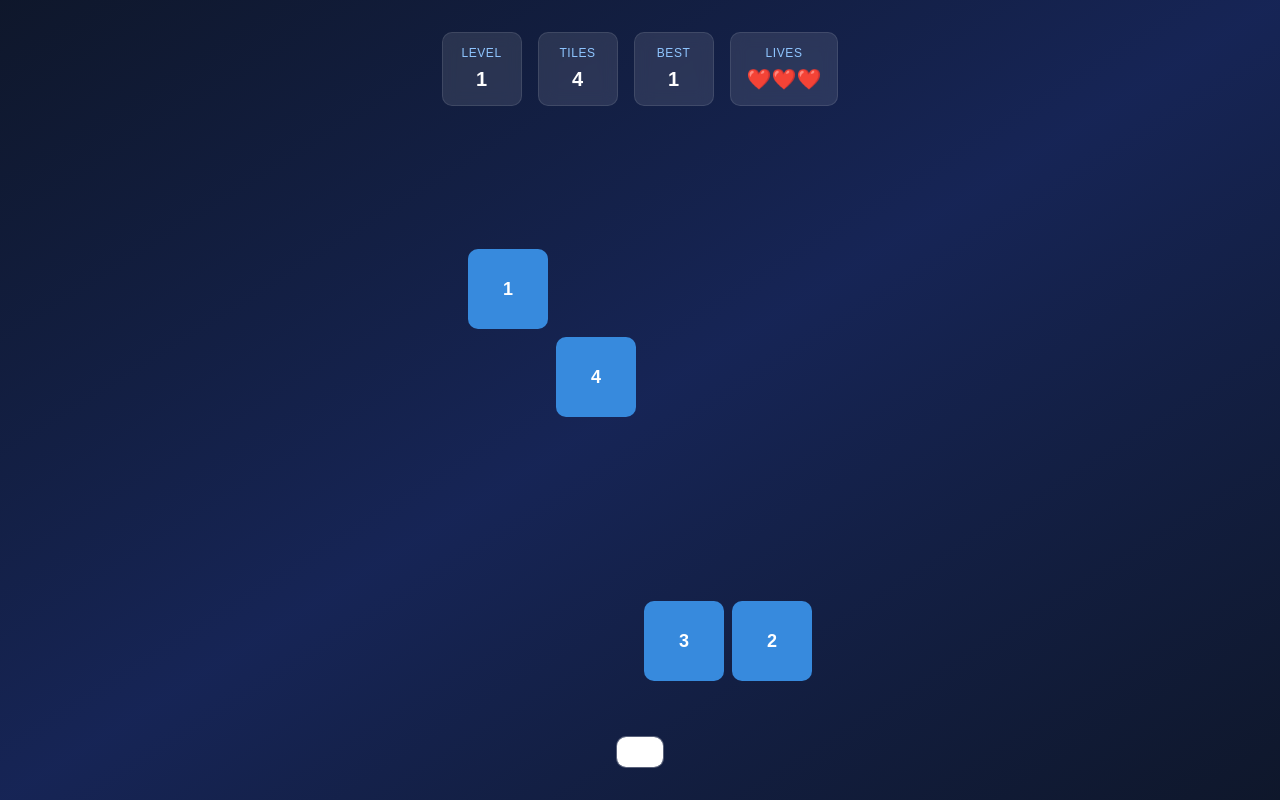
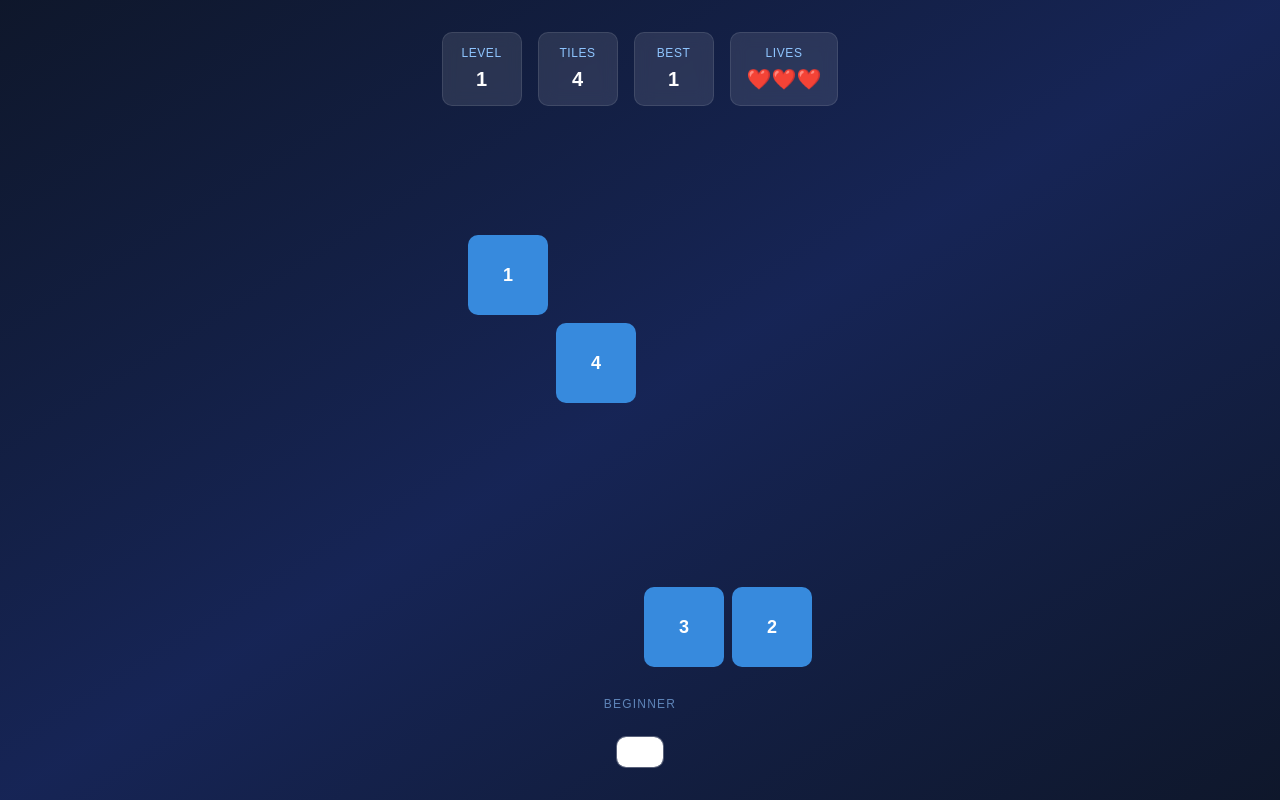
Before and after one commit to firepenguindisopanda/game-test-chimp, a React (Vite) app: page / in a window 1280 px wide. Both pictures are taken after typing "Sample" into the empty fields and a click on the button "Play". Built offline with nearby package versions, Linux system fonts and the light colour scheme; no server answers.

Commit message:
feat: integrate TimerRing and mode display in GameScreen

```diff
--- a/src/components/GameScreen.tsx
+++ b/src/components/GameScreen.tsx
@@ -1,11 +1,13 @@
 import { useEffect, useRef } from "react";
 import { Button } from "@/components/ui/button";
 import { Tile } from "@/components/Tile";
+import { TimerRing } from "@/components/TimerRing";
 import type { GameState } from "@/lib/types";
 
 interface GameScreenProps {
   state: GameState;
   onTileClick: (index: number) => void;
+  onHideTiles: () => void;
   onNextRound: () => void;
   onLifeLost: () => void;
   onGameOver: () => void;
@@ -15,12 +17,14 @@ interface GameScreenProps {
 export function GameScreen({
   state,
   onTileClick,
+  onHideTiles,
   onNextRound,
   onLifeLost,
   onGameOver,
   onQuit,
 }: GameScreenProps) {
   const prevLivesRef = useRef(state.lives);
+  const isTimedMode = state.mode === "advanced" || state.mode === "super_advanced";
 
   // Handle wrong guess → new pattern after 400ms
   useEffect(() => {
@@ -56,11 +60,18 @@ export function GameScreen({
   return (
     <div className="min-h-screen flex flex-col items-center bg-gradient-to-br from-slate-900 via-blue-950 to-slate-900 p-4 sm:p-8">
       {/* Stats Bar */}
-      <div className="flex gap-3 sm:gap-4 mb-6 flex-wrap justify-center">
+      <div className="flex gap-3 sm:gap-4 mb-6 flex-wrap justify-center items-center">
         <StatBox label="Level" value={state.level} />
         <StatBox label="Tiles" value={state.tiles} />
         <StatBox label="Best" value={state.bestLevel} />
         <StatBox label="Lives" value={"❤️".repeat(state.lives)} />
+        {isTimedMode && state.revealed && (
+          <TimerRing
+            key={`${state.level}-${state.lives}-${state.tiles}`}
+            duration={state.viewTime}
+            onTimeUp={onHideTiles}
+          />
+        )}
       </div>
 
       {/* Message */}
@@ -98,6 +109,15 @@ export function GameScreen({
         </div>
       </div>
 
+      {/* Mode indicator */}
+      <div className="mt-3 text-xs text-blue-300/60 uppercase tracking-widest">
+        {state.mode === "beginner"
+          ? "Beginner"
+          : state.mode === "advanced"
+            ? `Advanced · ${state.viewTime}s`
+            : `Super Advanced · ${state.viewTime}s`}
+      </div>
+
       {/* Quit button */}
       <div className="mt-6">
         <Button variant="outline" onClick={onQuit} className="text-white border-white/30 hover:bg-white/10">
```
